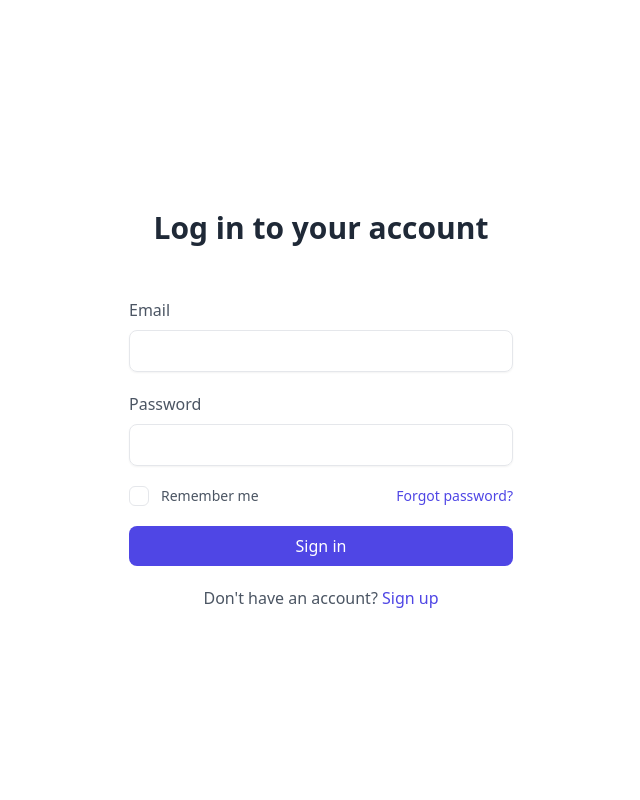
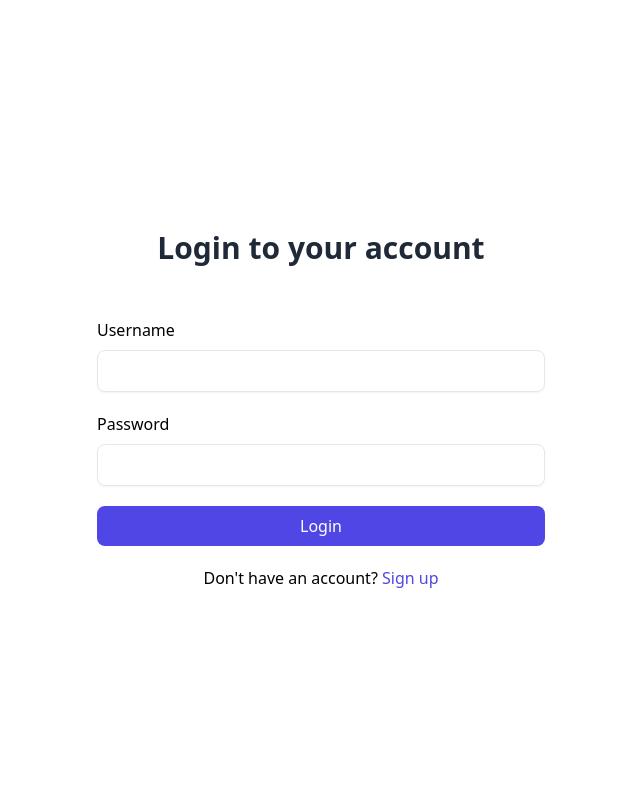
Before and after one commit to SpriteUm/Bok-Dai, a Flask app: page /auth/login in a window 1280 px wide. Shown: the whole page, without its empty margins (319-959 px from the left). Run offline with Flask 3, Linux system fonts and the light colour scheme; style sheets or scripts are compiled from the project's sources.

Commit message:
Edit auth

```diff
--- a/app.py
+++ b/app.py
@@ -1,9 +1,8 @@
-from flask import Flask, render_template, redirect, url_for, request
+from flask import Flask, render_template
 from models import db
 from models.user import User
 from flask_login import LoginManager
 from routes.auth import auth_bp
-
 
 app = Flask(__name__)
 app.config["SECRET_KEY"] = "x234y5z"
@@ -26,13 +25,9 @@ def load_user(user_id):
 
 @app.route("/")
 def index():
-    return redirect(url_for("auth.register"))
+    return render_template("index.html")
 
 if __name__ == "__main__":
     with app.app_context():
         db.create_all()
     app.run(debug=True)
-
-@app.route("/")
-def index():
-    return render_template("register.html")
--- a/models/user.py
+++ b/models/user.py
@@ -6,6 +6,6 @@ class User(db.Model):
     username = db.Column(db.String(150), unique=True, nullable=False)
     password = db.Column(db.String(200), nullable=False)
     email = db.Column(db.String(150), unique=True, nullable=False)
-    first_name = db.Column(db.String(150))
-    last_name = db.Column(db.String(150))
-    telephone = db.Column(db.String(20))
+    first_name = db.Column(db.String(150),nullable=False)
+    last_name = db.Column(db.String(150),nullable=False)
+    telephone = db.Column(db.String(20),nullable=False)
--- a/routes/auth.py
+++ b/routes/auth.py
@@ -15,24 +15,26 @@ class FormUsers(FlaskForm):
     first_name = StringField('First Name', validators=[DataRequired()])
     last_name = StringField('Last Name', validators=[DataRequired()])
     email = StringField('Email', validators=[DataRequired(), Email()])
-    telephone = StringField('Telephone')
+    telephone = StringField('Telephone',validators=[DataRequired()])
     submit = SubmitField('Register')
+
 
 auth_bp = Blueprint('auth', __name__)
 
+
 @auth_bp.route('/login', methods=['GET', 'POST'])
 def login():
-
-    if request.method == 'POST':
-        username = request.form.get('username')
-        password = request.form.get('password')
-        user = User.query.filter_by(username=username).first()
-        if user and check_password_hash(user.password, password):
+    form = FormUsers()
+    if form.validate_on_submit():
+        user = User.query.filter_by(username=form.username.data).first()
+        if user and check_password_hash(user.password, form.password.data):
             login_user(user)
-            return redirect(url_for('index')) # เปลี่ยน 'index' เป็นชื่อฟังก์ชันที่คุณต้องการให้ไปหลังจากล็อกอิน
+            flash("เข้าสู่ระบบเรียบร้อยแล้ว", "success")
+            next_page = request.args.get('next')
+            return redirect(next_page) if next_page else redirect(url_for('index'))
         else:
-            flash('Invalid username or password') #
-    return render_template('login.html')
+            flash("ชื่อผู้ใช้หรือรหัสผ่านไม่ถูกต้อง", "error")
+    return render_template('login.html', form=form)
 
 @auth_bp.route('/register', methods=['GET', 'POST'])
 def register():
@@ -40,10 +42,10 @@ def register():
     if form.validate_on_submit():
         # ตรวจสอบ username/email ซ้ำ
         if User.query.filter_by(username=form.username.data).first():
-            flash("Username already exists", "error")
+            form.username.errors.append("ชื่อผู้ใช้นี้ถูกใช้แล้ว")
             return render_template('register.html', form=form)
         if User.query.filter_by(email=form.email.data).first():
-            flash("Email already exists", "error")
+            form.email.errors.append("อีเมลนี้ถูกใช้แล้ว")
             return render_template('register.html', form=form)
         try:
             hashed_password = generate_password_hash(form.password.data)
@@ -57,7 +59,6 @@ def register():
             )
             db.session.add(user)
             db.session.commit()
-            flash("Account created!", "success")
             return redirect(url_for('auth.login'))
         except Exception as e:
             db.session.rollback()
--- a/templates/login.html
+++ b/templates/login.html
@@ -1,77 +1,55 @@
 <!DOCTYPE html>
 <html lang="en">
 <head>
-    <meta charset="UTF-8" />
-    <title>login</title>
-    <link
-      href="{{ url_for('static', filename='dist/output.css') }}"
-      rel="stylesheet"
-    />
+    <meta charset="UTF-8">
+    <meta name="viewport" content="width=device-width, initial-scale=1.0">
+    <title>Login</title>
+    <link href="{{ url_for('static', filename='dist/output.css') }}" rel="stylesheet" />
 </head>
 <body>
-    <main
-      class="w-full h-screen flex flex-col items-center justify-center px-4"
-    >
-      <div class="max-w-sm w-full text-gray-600 space-y-5">
+    <div class="flex justify-center items-center min-h-screen bg-white">
+
+      <form method="POST" action="{{ url_for('auth.login') }}" class="max-w-md w-full space-y-5">
+
+        {{ form.csrf_token }}
+
         <div class="text-center pb-8">
-          <div class="mt-5">
-            <h3 class="text-gray-800 text-2xl font-bold sm:text-3xl">
-              Log in to your account
-            </h3>
-          </div>
-        </div>
-        <form onSubmit="event.preventDefault()" class="space-y-5">
-          <div>
-            <label class="font-medium">Email</label>
-            <input
-              type="email"
-              required
-              class="w-full mt-2 px-3 py-2 text-gray-500 bg-transparent outline-none border focus:border-indigo-600 shadow-sm rounded-lg"
-            />
+          <h3 class="text-gray-800 text-2xl font-bold sm:text-3xl">Login to your account</h3>
         </div>
         <div>
-            <label class="font-medium"> Password </label>
-            <input
-              type="password"
-              required
-              class="w-full mt-2 px-3 py-2 text-gray-500 bg-transparent outline-none border focus:border-indigo-600 shadow-sm rounded-lg"
-            />
+          {{ form.username.label(class_="font-medium") }}
+          {% for error in form.username.errors %}
+            <span class="text-red-500 text-sm block">{{ error }}</span>
+          {% endfor %}
+          {{ form.username(class_="w-full mt-2 px-3 py-2 text-gray-500 bg-transparent outline-none border focus:border-indigo-600 shadow-sm rounded-lg") }}
         </div>
-          <div class="flex items-center justify-between text-sm">
-            <div class="flex items-center gap-x-3">
-              <input
-                type="checkbox"
-                id="remember-me-checkbox"
-                class="checkbox-item peer hidden"
-              />
-              <label
-                for="remember-me-checkbox"
-                class="relative flex w-5 h-5 bg-white peer-checked:bg-indigo-600 rounded-md border ring-offset-2 ring-indigo-600 duration-150 peer-active:ring cursor-pointer after:absolute after:inset-x-0 after:top-[3px] after:m-auto after:w-1.5 after:h-2.5 after:border-r-2 after:border-b-2 after:border-white after:rotate-45"
-              ></label>
-              <span>Remember me</span>
-            </div>
-            <a
-              href="javascript:void(0)"
-              class="text-center text-indigo-600 hover:text-indigo-500"
-              >Forgot password?</a
-            >
+        <div>
+          {{ form.password.label(class_="font-medium") }}
+          {% for error in form.password.errors %}
+            <span class="text-red-500 text-sm block">{{ error }}</span>
+          {% endfor %}
+          {{ form.password(class_="w-full mt-2 px-3 py-2 text-gray-500 bg-transparent outline-none border focus:border-indigo-600 shadow-sm rounded-lg") }}
         </div>
         <button
+          type="submit"
           class="w-full px-4 py-2 text-white font-medium bg-indigo-600 hover:bg-indigo-500 active:bg-indigo-600 rounded-lg duration-150"
-          >
-            Sign in
-          </button>
+        >Login</button>
+        <p class="text-center">
+          Don't have an account?
+          <a href="{{ url_for('auth.register') }}" class="font-medium text-indigo-600 hover:text-indigo-500">Sign up</a>
+        </p>
+        {% with messages = get_flashed_messages() %}
+          {% if messages %}
+            <div class="mb-4">
+              {% for message in messages %}
+                <span class="text-red-500 text-sm">{{ message }}</span>
+              {% endfor %}
+            </div>
+          {% endif %}
+        {% endwith %}
       </form>
 
-        <p class="text-center">
-          Don't have an account?
-          <a
-            href="javascript:void(0)"
-            class="font-medium text-indigo-600 hover:text-indigo-500"
-            >Sign up</a
-          >
-        </p>
     </div>
-    </main>
+
 </body>
 </html>
```
Also changed, not shown: templates/register.html (+7 -5 lines). Lines whose indentation alone changed are shown as unchanged.
